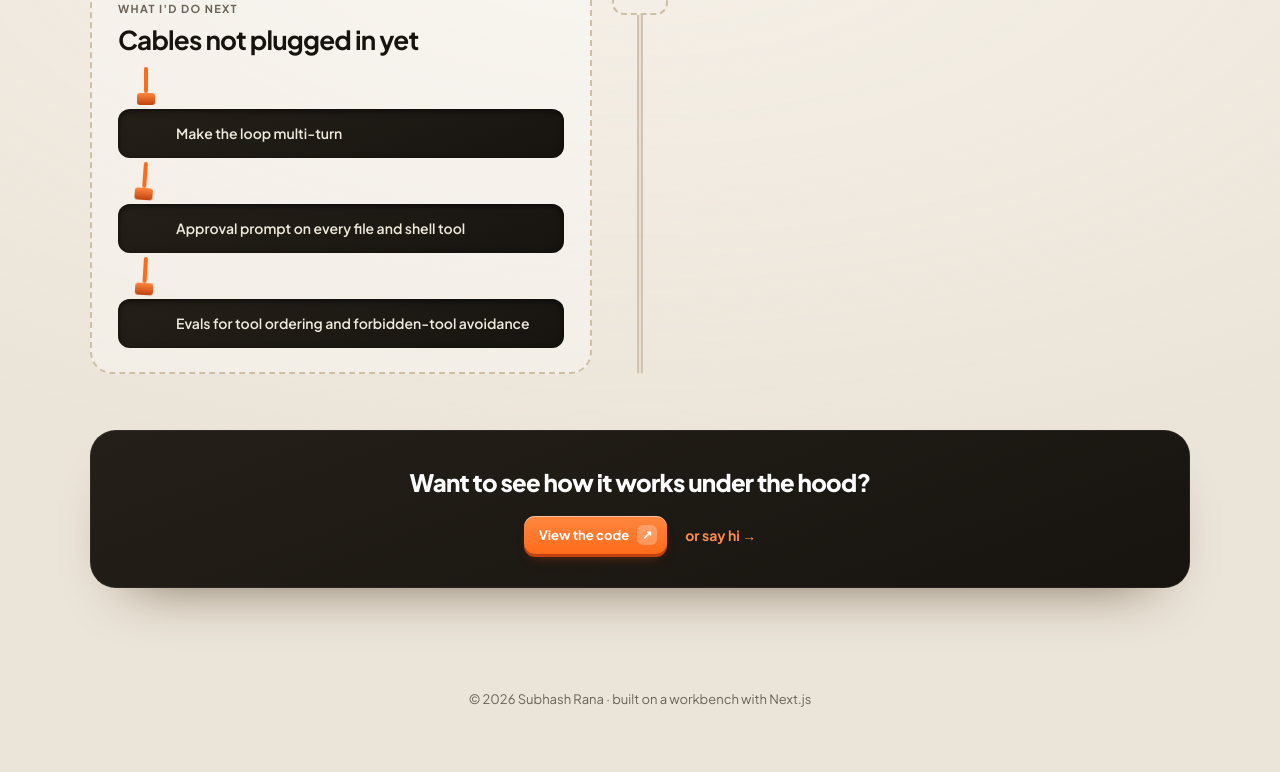
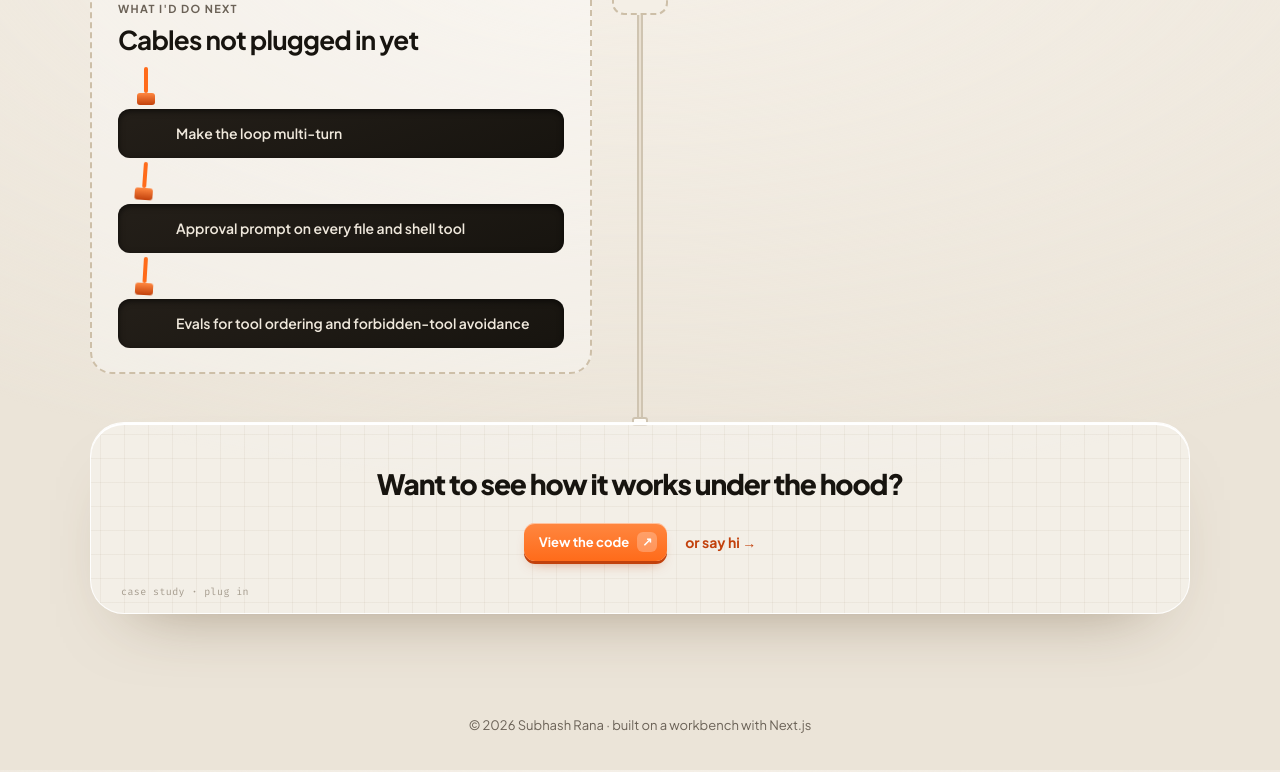
Before and after one commit to Subhash575/portfolio-site, a Next.js app: page /projects/pilot-cli in a window 1280 px wide. Shown: the part 2430-3202 px from the top of the page. Before the commit the page ends 3180 px from the top, so only its background shows below. Built offline with nearby package versions, Linux system fonts and the light colour scheme.

Commit message:
Case study: end the cable by plugging it into a glass-mat call to action
Co-Authored-By: Claude Sonnet 5.5 <noreply@anthropic.com>

```diff
--- a/src/app/projects/pilot-cli/page.tsx
+++ b/src/app/projects/pilot-cli/page.tsx
@@ -207,6 +207,7 @@ export default function PilotCliCaseStudy() {
             or say hi →
           </Link>
         </div>
+        <span className="matlbl">case study · plug in</span>
       </Reveal>
     </main>
   );
--- a/src/app/workbench.css
+++ b/src/app/workbench.css
@@ -755,10 +755,14 @@ nav#nav.scrolled .navbar{padding-top:5px;padding-bottom:5px;background:rgba(255,
 .cs-unplug i::after{content:"";position:absolute;left:-7px;top:100%;width:18px;height:12px;border-radius:3px;background:linear-gradient(180deg,#ff8740,#c2410c)}
 @keyframes cs-sway{50%{transform:rotate(5deg)}}
 .cs-unplug span{display:block;padding-left:42px}
-.cs-end{margin-top:56px;padding:34px 30px;border-radius:26px;text-align:center;background:linear-gradient(160deg,#241f19,#17140f);box-shadow:inset 0 0 0 1px rgba(255,255,255,.06),0 30px 60px -40px rgba(60,40,15,.8)}
-.cs-end p{margin:0 0 16px;font-size:24px;font-weight:800;letter-spacing:-.03em;color:#fff}
+.cs-flow{padding-bottom:48px}
+.cs-plug{position:absolute;left:50%;bottom:-4px;width:16px;height:9px;margin-left:-8px;border-radius:3px;background:#fffdf9;border:2px solid #cfc4b1;box-sizing:border-box;z-index:0;transition:border-color .3s}
+.cs-flow.done .cs-plug{border-color:var(--or)}
+.cs-end{position:relative;padding:40px 30px 52px;border-radius:34px;text-align:center;
+  background-color:rgba(255,255,255,.4);background-image:linear-gradient(rgba(150,130,100,.08) 1px,transparent 1px),linear-gradient(90deg,rgba(150,130,100,.08) 1px,transparent 1px);background-size:24px 24px;background-position:center;
+  border:1px solid rgba(255,255,255,.9);box-shadow:inset 0 2px 0 #fff,0 34px 70px -44px rgba(90,65,35,.55)}
+.cs-end p{margin:0 0 18px;font-size:28px;font-weight:800;letter-spacing:-.04em;color:var(--ink)}
 .cs-end .cs-cta{justify-content:center}
-.cs-end .cs-ghost{color:#ff8a4c}
 @media (max-width:900px){.cs-bench{grid-template-columns:1fr}}
 @media (max-width:760px){
   .cs{padding-top:96px}
@@ -768,6 +772,9 @@ nav#nav.scrolled .navbar{padding-top:5px;padding-bottom:5px;background:rgba(255,
   .cs-head h1{font-size:48px}
   .cs-keys{grid-template-columns:1fr;gap:16px}
   .cs-flow{grid-template-columns:44px 1fr;margin-top:48px}
+  .cs-plug{left:22px}
+  .cs-end{border-radius:26px;padding:34px 16px 48px}
+  .cs-end p{font-size:22px}
   .cs-flow::before,.cs-flow::after{left:22px;width:4px;margin-left:-2px}
   .cs-flow::before{background:linear-gradient(90deg,#cfc4b1 0 1px,#e9e0d1 1px 3px,#cfc4b1 3px 4px)}
   .cs-cap,.cs-tip{left:22px}
--- a/src/components/CaseFlow.tsx
+++ b/src/components/CaseFlow.tsx
@@ -12,6 +12,7 @@ export default function CaseFlow({ children }: { children: React.ReactNode }) {
       const r = host.getBoundingClientRect();
       const tip = Math.min(Math.max(window.innerHeight * 0.6 - r.top, 0), r.height);
       host.style.setProperty("--p", `${tip}px`);
+      host.classList.toggle("done", tip >= r.height - 2);
       host.querySelectorAll<HTMLElement>(".cs-node").forEach((n) => {
         const b = n.getBoundingClientRect();
         n.classList.toggle("on", b.top + b.height / 2 - r.top <= tip);
@@ -29,6 +30,7 @@ export default function CaseFlow({ children }: { children: React.ReactNode }) {
     <div className="cs-flow" ref={ref}>
       <i className="cs-cap" aria-hidden="true" />
       <i className="cs-tip" aria-hidden="true" />
+      <i className="cs-plug" aria-hidden="true" />
       {children}
     </div>
   );
```
